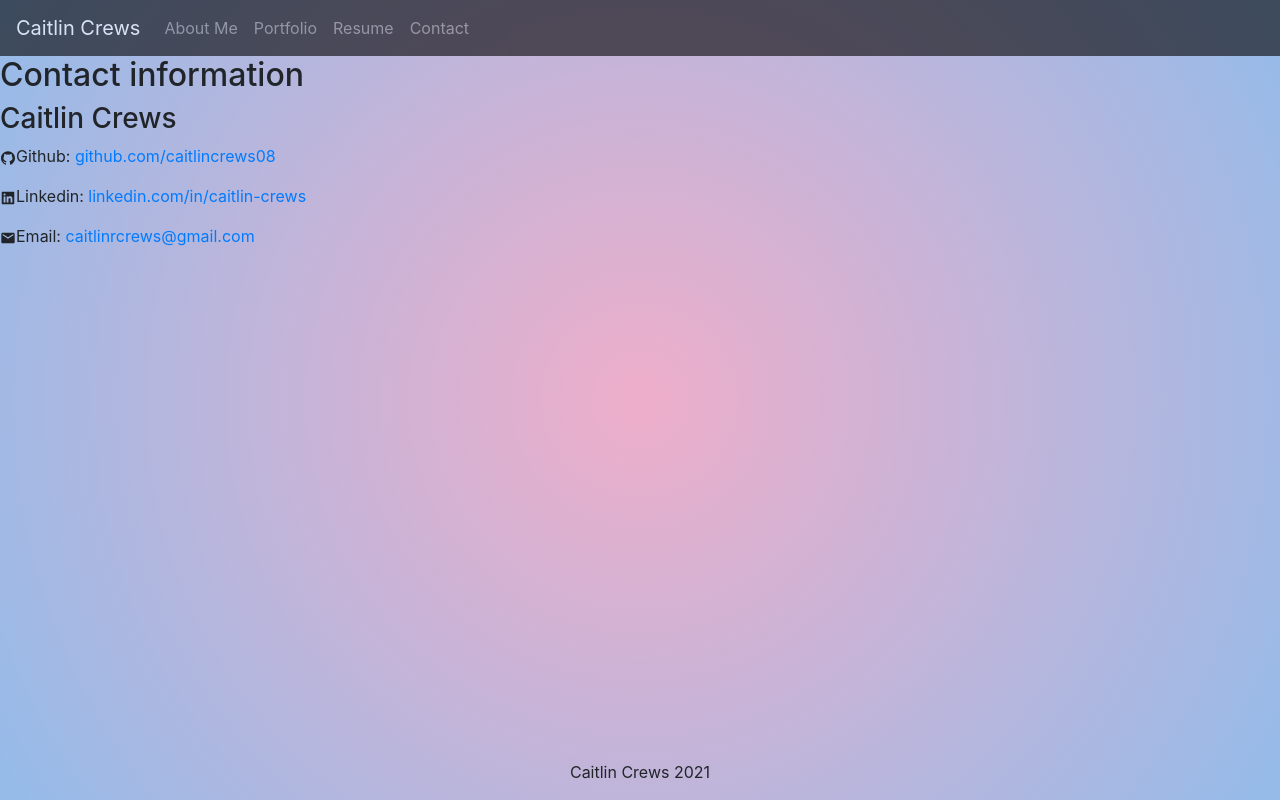
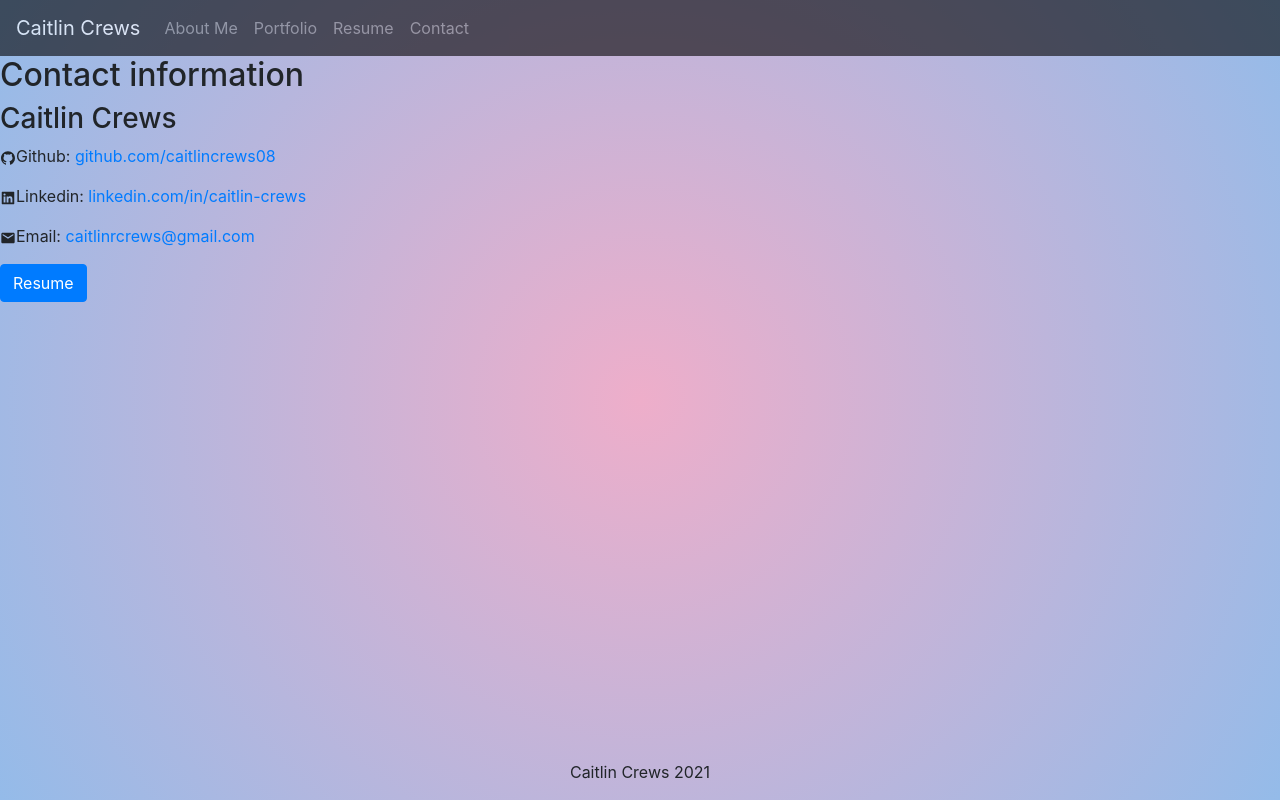
Before and after one commit to caitlincrews08/React-Portfolio, a React (Create React App) app: page /contact in a window 1280 px wide. Built offline with nearby package versions, Linux system fonts and the light colour scheme.

Commit message:
included link to resume

```diff
--- a/src/pages/contact.js
+++ b/src/pages/contact.js
@@ -1,5 +1,5 @@
 import React from "react";
-// import {  Card, Button } from "react-bootstrap";
+import {  Button } from "react-bootstrap";
 import { AiFillGithub, AiFillLinkedin } from 'react-icons/ai';
 import { MdEmail } from "react-icons/md";
 
@@ -12,6 +12,7 @@ function Contact() {
         <p><AiFillGithub />Github: <a href="https://github.com/caitlincrews08">github.com/caitlincrews08</a> </p>
         <p><AiFillLinkedin />Linkedin: <a href="https://linkedin.com/in/caitlin-crews">linkedin.com/in/caitlin-crews</a></p>
         <p><MdEmail />Email: <a href="mailto:caitlinrcrews@gmail.com">caitlinrcrews@gmail.com</a></p>
+        <Button href="https://docs.google.com/document/d/1S_z_37j4tWRpBwrWa4ZzjdVBSQ_qZs7jVLEDWlfUBdQ/preview">Resume</Button>
       </div>
 
       {/* Spruce up later */}
```
